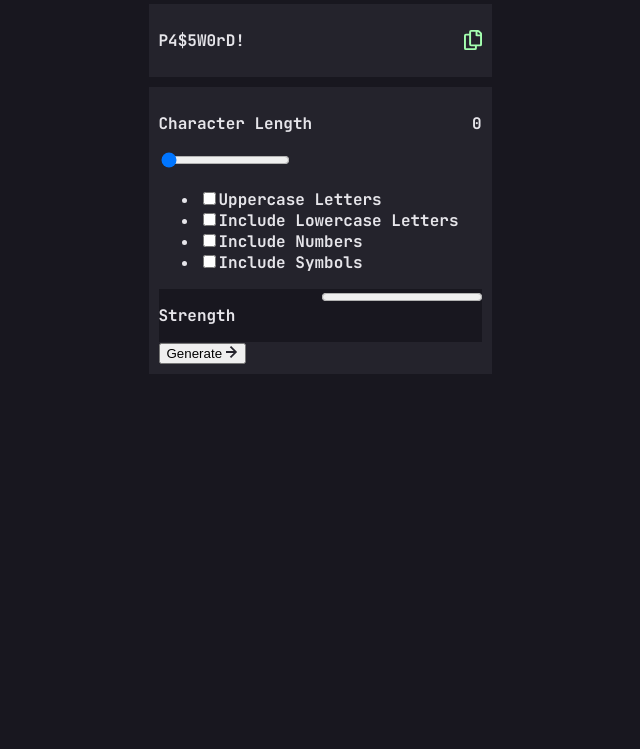
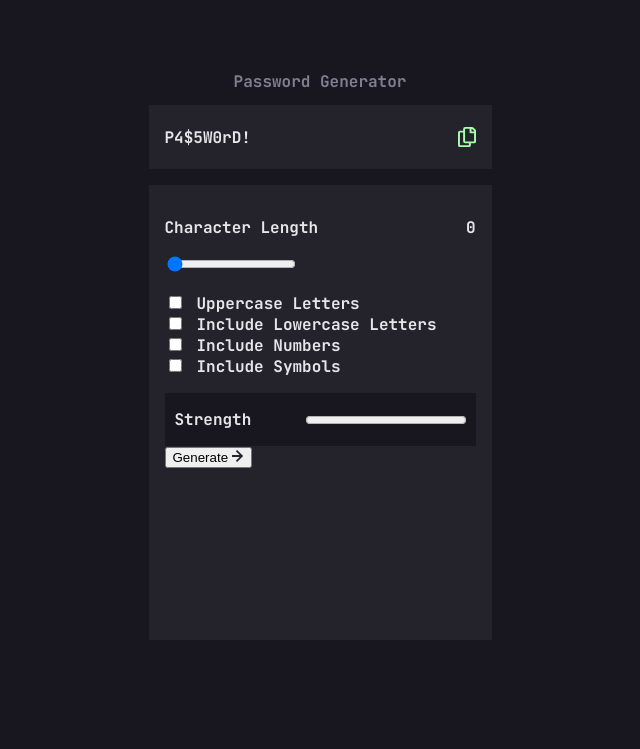
Before and after one commit to VcelakMarek/Password_generator, a plain HTML site: page index.html in a window 1280 px wide. Shown: the part 67-816 px from the top of the page, without its empty margins (320-960 px from the left). Drawn offline with Linux system fonts and the light colour scheme.

Commit message:
Update styles.css

```diff
--- a/design/styles.css
+++ b/design/styles.css
@@ -17,10 +17,27 @@ body {
     font-family: "JetBrains Mono";
     background-color: var(--very-dark-grey);
     color: var(--almost-white);
+    height: 100vh;
+    display: flex;
+}
+
+.password-generator {
+    width: 343px;
+    height: 540px;
+    margin: auto;
+}
+
+.card {
+    background-color: var(--dark-grey);
+    height: 423px;
+    padding: 16px;
 }
 
 h1 {
     text-align: center;
+    font-size: 16px;
+    color: var(--grey);
+    margin-top: 0;
 }
 
 .row {
@@ -30,22 +47,30 @@ h1 {
 
 .copy-icon {
     height: 20px;
-    align-self: center;
 }
 
 .display-password {
-   margin: 10px 0;
+   margin-bottom: 16px;
+   padding: 0 16px;
+   height: 64px;
+   align-items: center;
 }
 
-.password-generator {
-    width: 343px;
-    margin: auto;
+ul {
+    list-style: none;
+    padding-left: 0;
 }
-.card {
-    background-color: var(--dark-grey);
-    padding: 10px;
+
+li input {
+    margin-right: 15px;
 }
 
 .strength {
     background-color: var(--very-dark-grey);
+    align-items: center;
+    padding: 0 10px;
 }
+
+progress {
+    align-self: center;
+}
```
